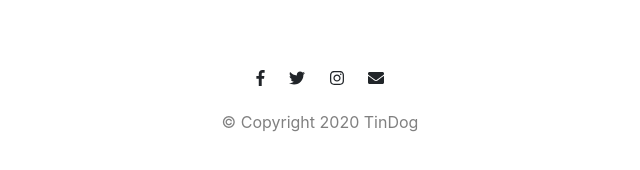
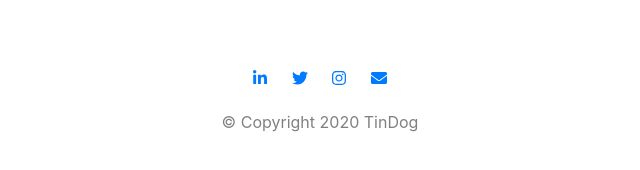
Before and after one commit to techsujankn/Tindog-Website-project, a plain HTML site: page TinDog-Start-master/index.html in a window 1280 px wide. Shown: the part 2980-3150 px from the top of the page, 320-960 px from the left. Drawn offline with nearby package versions, Linux system fonts and the light colour scheme.

Commit message:
Update index.html

```diff
--- a/TinDog-Start-master/index.html
+++ b/TinDog-Start-master/index.html
@@ -202,10 +202,10 @@
   <!-- Footer -->
 
   <footer id="footer">
-    <i class="social-icon fab fa-facebook-f"></i>
-    <i class="social-icon fab fa-twitter"></i>
-    <i class="social-icon fab fa-instagram"></i>
-    <i class="social-icon fas fa-envelope"></i>
+   <a href="https://www.linkedin.com/in/sujan-k-n-9399151b3/"><i class="social-icon fab fa-linkedin-in"></i></a>
+   <a href="https://twitter.com/techsujankn"><i class="social-icon fab fa-twitter"></i></a>
+   <a href="https://www.instagram.com/beingsujankn/"><i class="social-icon fab fa-instagram"></i></a>
+   <a href="mailto:sujansujju21@gmail.com"><i class="social-icon fas fa-envelope"></i></a>
     <p class="Copyright">© Copyright 2020 TinDog</p>
 
   </footer>
```
